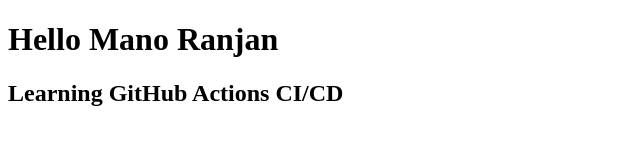
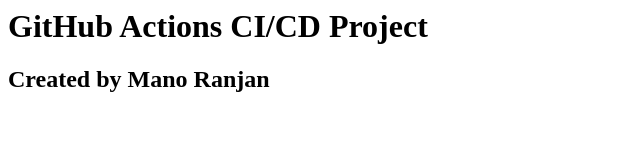
Before and after one commit to Manoranjan934/github-actions-demo, a plain HTML site: page index.html in a window 1280 px wide. Shown: the whole page, without its empty margins (0-640 px from the left). Drawn offline with Linux system fonts and the light colour scheme.

Commit message:
Updated website content

```diff
--- a/index.html
+++ b/index.html
@@ -1,10 +1,2 @@
-<!DOCTYPE html>
-<html>
-<head>
-    <title>My First GitHub Actions Project</title>
-</head>
-<body>
-    <h1>Hello Mano Ranjan</h1>
-    <h2>Learning GitHub Actions CI/CD</h2>
-</body>
-</html>
+<h1>GitHub Actions CI/CD Project</h1>
+<h2>Created by Mano Ranjan</h2>
```
